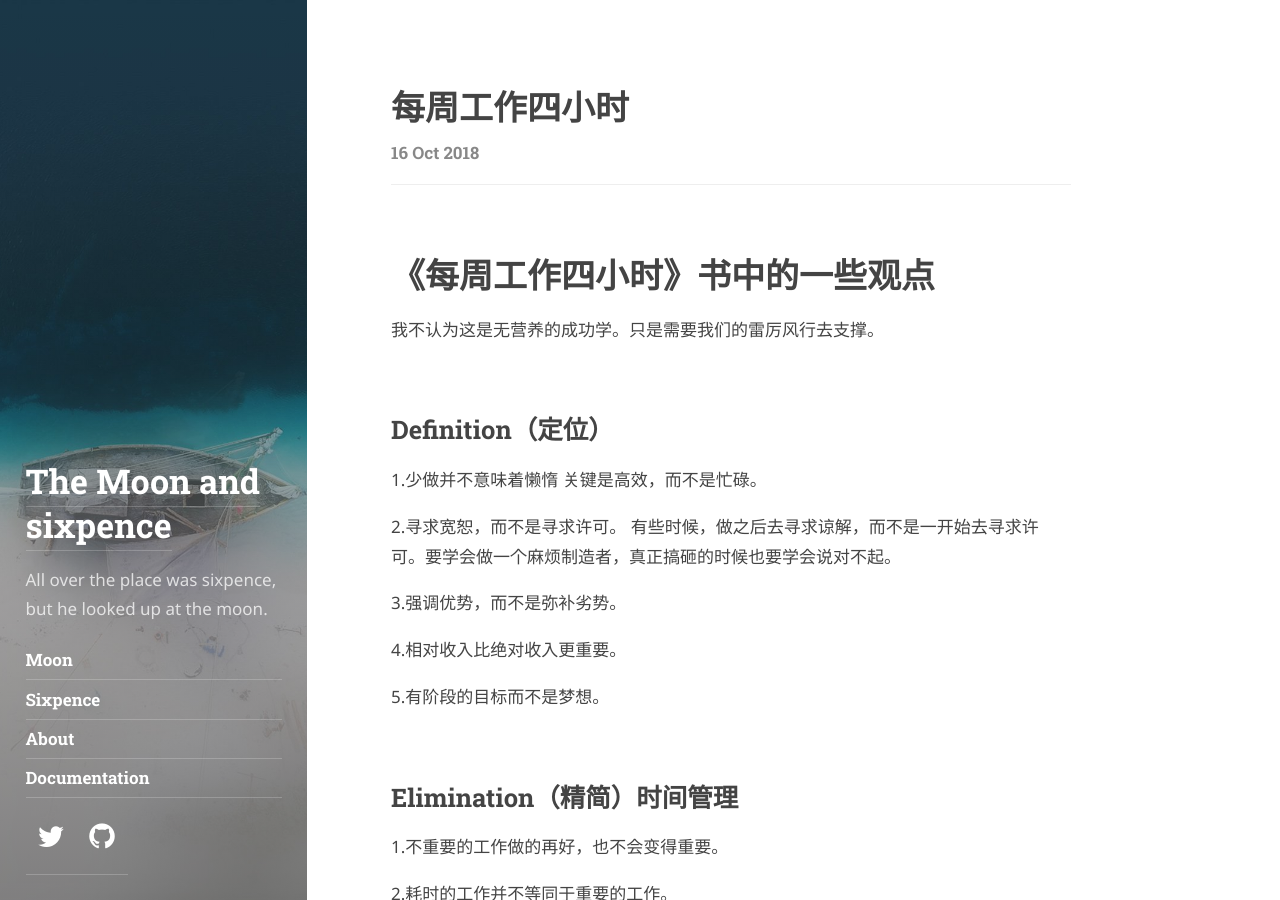
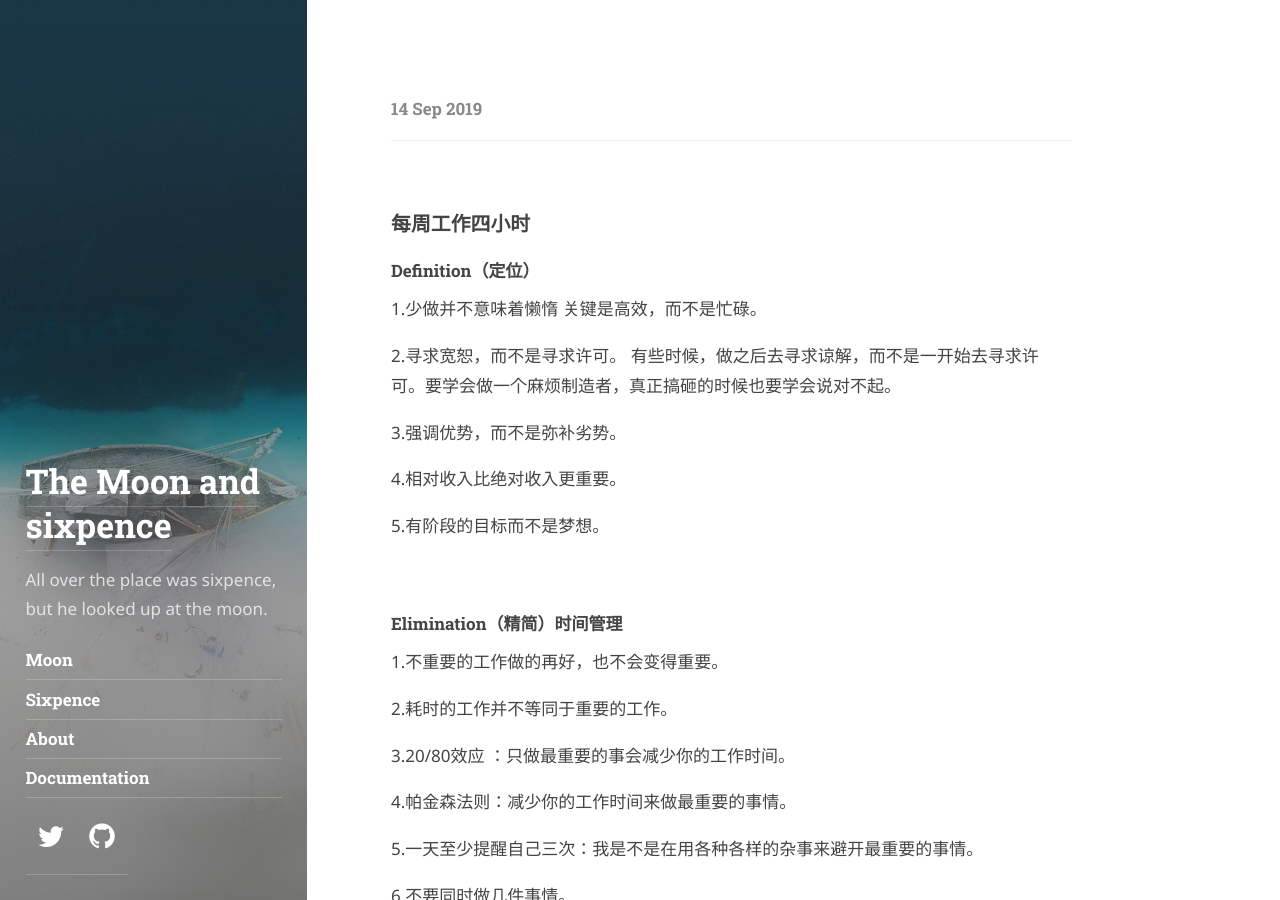
Before and after one commit to FunkyEric/FunkyEric.github.io, a Jekyll site: the page built from _posts/2018-10-16-每周工作四小时.md, in a window 1280 px wide and 900 px high. Built offline with Jekyll 4.4.1, drawn with Linux system fonts in a browser that asks for light colours; some web fonts are replaced; our own code applies the rules of GitHub Pages for plain Markdown files; some of the changed lines change nothing that is shown.

Commit message:
change article

```diff
--- a/_posts/2018-10-16-每周工作四小时.md
+++ b/_posts/2018-10-16-每周工作四小时.md
@@ -1,15 +1,16 @@
 ---
 layout: post
-category:
-title: 每周工作四小时
+title: "每周工作四小时"
+description: >
+  《每周工作四小时》书中的一些观点
+ 我不认为这是无营养的成功学。只是需要我们的雷厉风行去支撑。
 tags:
 ---
 
-# 《每周工作四小时》书中的一些观点
- 我不认为这是无营养的成功学。只是需要我们的雷厉风行去支撑。
+### 每周工作四小时
 
 
-## Definition（定位）
+#### Definition（定位）
 
 1.少做并不意味着懒惰
     关键是高效，而不是忙碌。
@@ -24,7 +25,7 @@
 5.有阶段的目标而不是梦想。
 
 
-## Elimination（精简）时间管理
+#### Elimination（精简）时间管理
 
 1.不重要的工作做的再好，也不会变得重要。
 
@@ -47,5 +48,5 @@
 10.阻止干扰，学会拒绝的艺术。（例如习惯主动结束谈话）
 
 
-## Automation
+#### Automation
 学会委托，学会命令。
```
